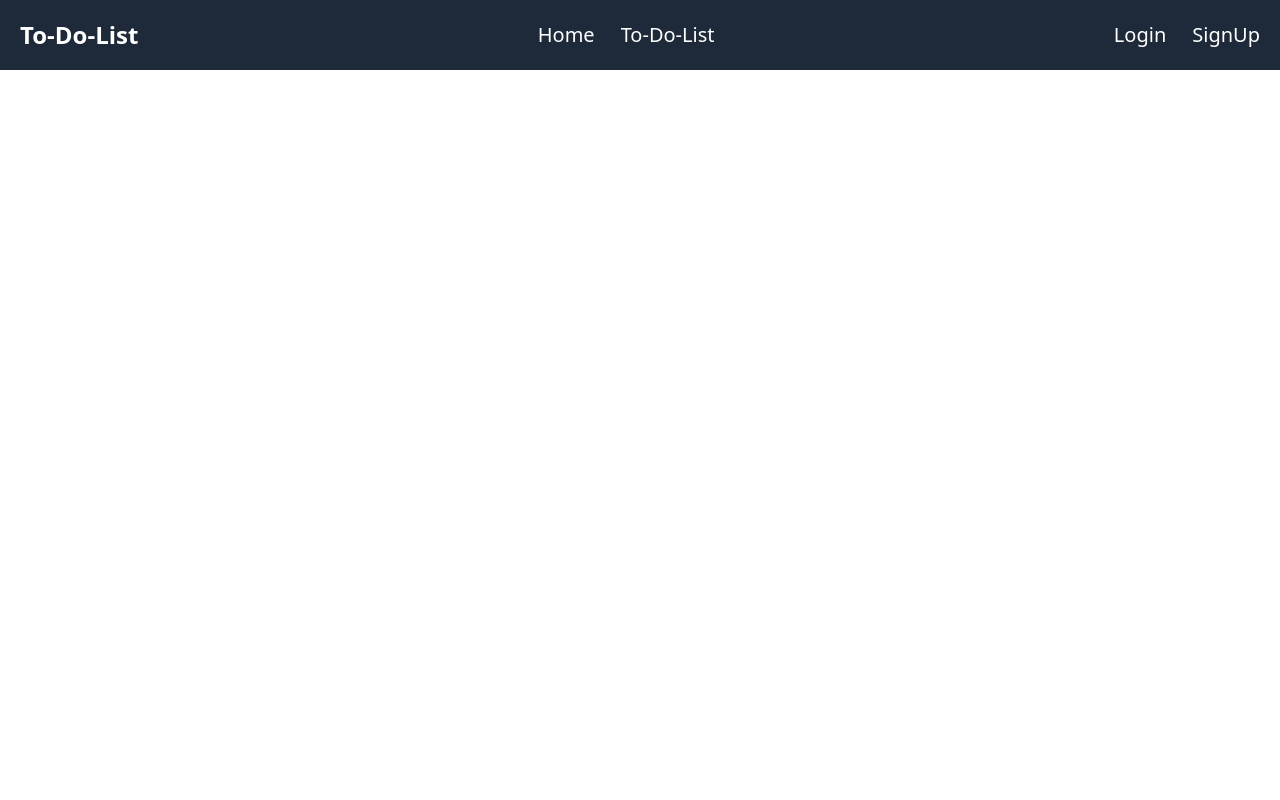
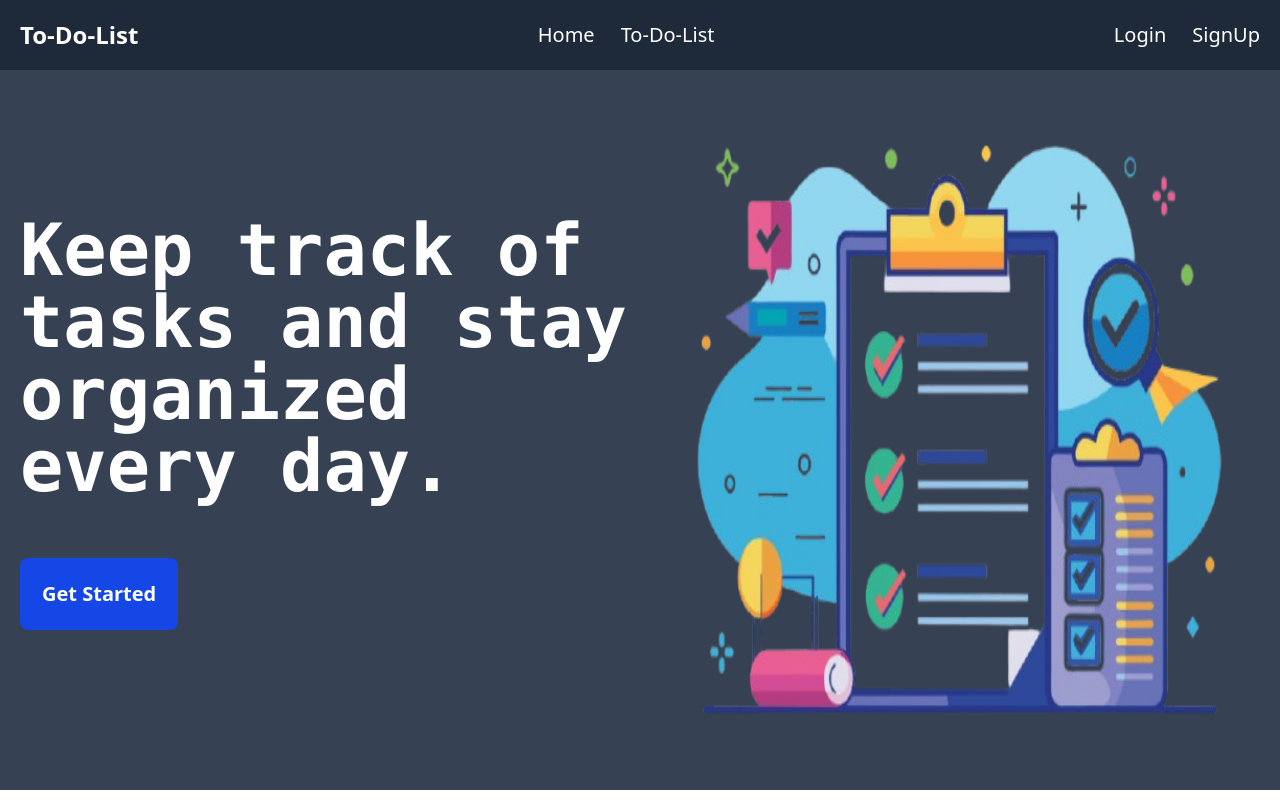
Before and after one commit to Ashen1919/To-Do-List-front-end, a React (Vite) app: page / in a window 1280 px wide. Built offline with nearby package versions, Linux system fonts and the light colour scheme.

Commit message:
home page designed

```diff
--- a/pages/homeContent.jsx
+++ b/pages/homeContent.jsx
@@ -1,5 +1,13 @@
 export default function HomeContent() {
     return(
-        <div></div>
+        <div className="w-full h-[90vh] flex bg-gray-700">
+            <div className="w-[50%] h-full p-5 relative">
+                <h1 className="text-white font-extrabold text-7xl absolute bottom-[18rem] font-mono text-left">Keep track of tasks and stay organized every day.</h1>
+                <button className="absolute bottom-[10rem] bg-blue-700 text-white font-semibold p-5 rounded-lg cursor-pointer border-2 border-blue-700 hover:bg-blue-800 transition duration-500 text-xl">Get Started</button>
+            </div>
+            <div className="w-[50%] h-full">
+                <img src="../public/to-do.png" alt="to-do-image" className="w-full h-full bg-cover object-fill" />
+            </div>
+        </div>
     )
 }
```
Also changed, not shown: public/to-do.png (added).
